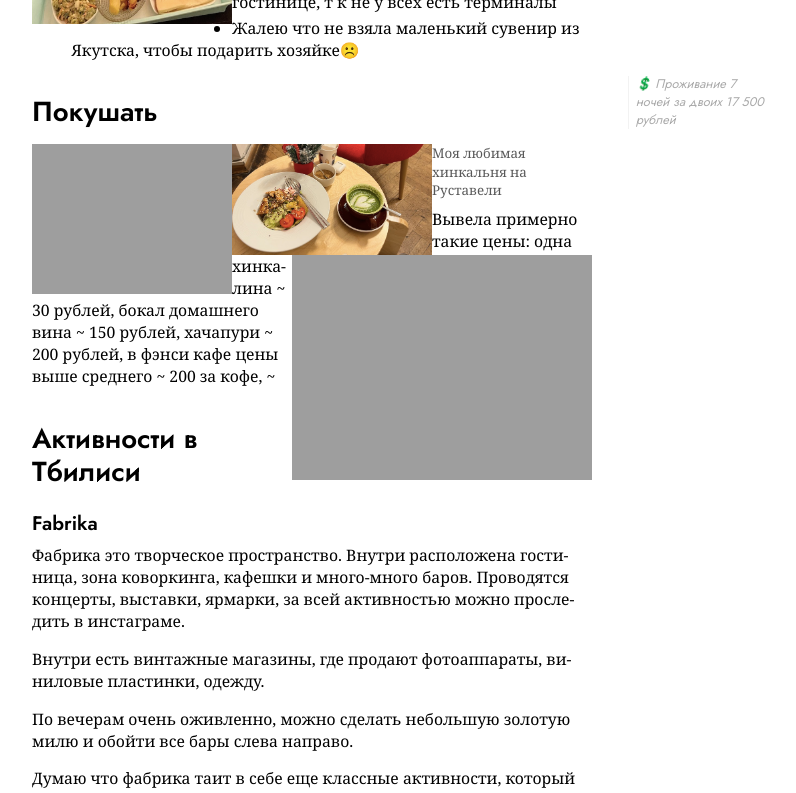
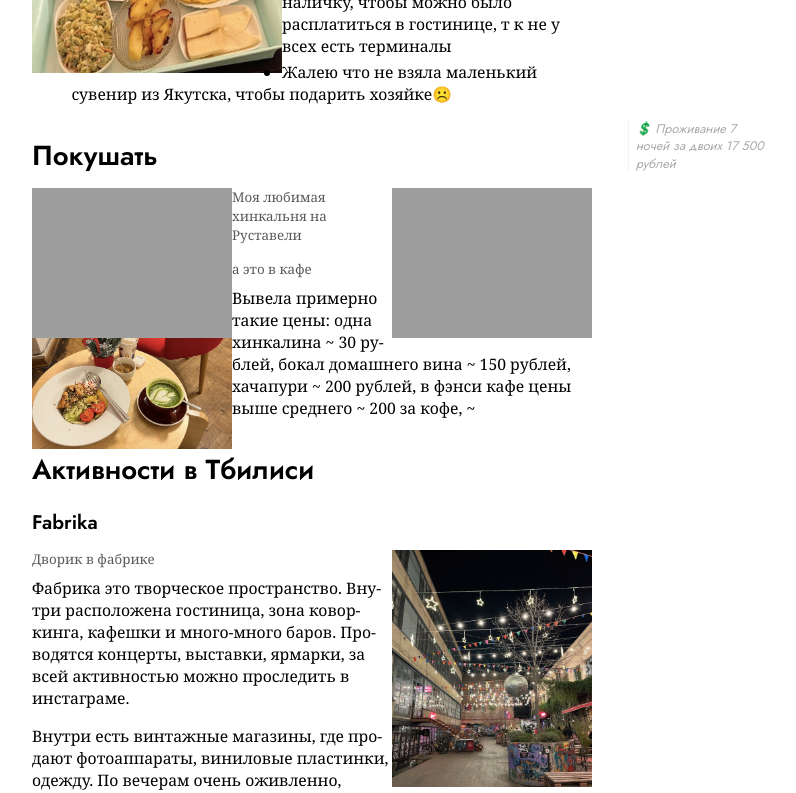
Before and after one commit to keresm/keresaina.github.io, a Jekyll site: the page built from _posts/2022-02-20-Georgia.md, in a window 1280 px wide and 1400 px high, scrolled down 1596 px. Shown: the top 793 px of the window, without its empty margins (328-1124 px from the left). Built offline with Jekyll 4.4.1, drawn with Linux system fonts in a browser that asks for light colours; some of the changed text lies outside the part shown.

Commit message:
Update 2022-02-20-Georgia.md

```diff
--- a/_posts/2022-02-20-Georgia.md
+++ b/_posts/2022-02-20-Georgia.md
@@ -38,9 +38,8 @@
 Единственный минус - в комнате было прохладно по вечерам, но неудивительно, ведь на улице была одна из самых холодных температур за последние 10 лет.
 
 <figure>
-  <img src="{{ site.url }}/assets/images/Georgia/Снимок_экрана_2022-01-01_в_19.37.38.png" align="left" width="200"/>
+  <img src="{{ site.url }}/assets/images/Georgia/Снимок_экрана_2022-01-01_в_19.37.38.png" align="left" width="250"/>
 </figure>
-
 *На заметку:*
 - Центральной частью города считается Руставели, но нужно учитывать что многие дома расположены у склона и придется много     подниматься пешком
 - На всякий случай лучше иметь наличку, чтобы можно было расплатиться в гостинице, т к не у всех есть терминалы
@@ -52,8 +51,11 @@
 
 <figure>
   <img src="{{ site.url }}/assets/images/Georgia/Снимок_экрана_2022-01-29_в_16.07.35.png" align="left" width="200"/>
-  <img src="{{ site.url }}/assets/images/Georgia/Снимок_экрана_2022-02-20_в_14.16.19.png" align="left" width="200"/>
-  <img src="{{ site.url }}/assets/images/Georgia/Снимок_экрана_2022-01-29_в_16.02.09.png" align="right" width="300"/>                                                                                                      <figcaption> Моя любимая хинкальня на Руставели </figcaption>
+  <img src="{{ site.url }}/assets/images/Georgia/Снимок_экрана_2022-01-29_в_16.02.09.png" align="right" width="200"/>                                                                                                      <figcaption> Моя любимая хинкальня на Руставели </figcaption>
+</figure>
+
+<figure>
+<img src="{{ site.url }}/assets/images/Georgia/Снимок_экрана_2022-02-20_в_14.16.19.png" align="left" width="200"/>                                                                                                     <figcaption> а это в кафе </figcaption>
 </figure>
 
 Вывела примерно такие цены: одна хинкалина ~ 30 рублей, бокал домашнего вина ~ 150 рублей, хачапури ~ 200 рублей, в фэнси кафе цены выше среднего ~ 200 за кофе, ~
@@ -62,37 +64,31 @@
 
 ### Fabrika
 
+<figure>
+<img src="{{ site.url }}/assets/images/Georgia/Снимок_экрана_2022-01-01_в_20.09.22.png" align="right" width="200"/>                                                                                                     <figcaption> Дворик в фабрике </figcaption>
+</figure>
+
 Фабрика это творческое пространство. Внутри расположена гостиница, зона коворкинга, кафешки и много-много баров. Проводятся концерты, выставки, ярмарки, за всей активностью можно проследить в инстаграме.
 
-Внутри есть винтажные магазины, где продают фотоаппараты, виниловые пластинки, одежду.
-
-По вечерам очень оживленно, можно сделать небольшую золотую милю и обойти все бары слева направо.
-
-Думаю что фабрика таит в себе еще классные активности, который каждый найдет для себя.
-
-![Дворик в Фабрике](https://s3-us-west-2.amazonaws.com/secure.notion-static.com/9c50ec49-2646-441a-9db6-71d8693ffa9e/Снимок_экрана_2022-01-01_в_20.09.22.png)
-
-Дворик в Фабрике
+Внутри есть винтажные магазины, где продают фотоаппараты, виниловые пластинки, одежду. По вечерам очень оживленно, можно сделать небольшую золотую милю и обойти все бары слева направо. Думаю что фабрика таит в себе еще классные активности, который каждый найдет для себя.
 
 ### Фуникулер
 
-Фуникулер ведет в гору Мтацминда, на самую высокую точку в Тбилиси.
+<figure>
+<img src="{{ site.url }}/assets/images/Georgia/Снимок_экрана_2022-01-01_в_20.12.29.png" align="right" width="200"/>                                                                                                     <figcaption> Дворик в фабрике </figcaption>
+</figure>
 
-Обязательно стоит подняться, чтобы полюбоваться видом на ночной город.
-
-Наверху есть большой парк с аттракционами, ресторанами, колесом обозрения.
-
-Подниматься примерно минут 10, стоит в одну сторону ~200 рублей.
-
-![Снимок экрана 2022-01-01 в 20.12.29.png](keresm.github.io/assets/images/Georgia/Снимок_экрана_2022-01-01_в_20.12.29.png)
+Фуникулер ведет в гору Мтацминда, на самую высокую точку в Тбилиси. Обязательно стоит подняться, чтобы полюбоваться видом на ночной город. Наверху есть большой парк с аттракционами, ресторанами, колесом обозрения. Подниматься примерно минут 10, стоит в одну сторону ~200 рублей.
 
 ### Парк или Мать-Грузия
+
+<figure>
+<img src="{{ site.url }}/assets/images/Georgia/Снимок_экрана_2022-02-20_в_14.43.55.png" align="right" width="200"/>                                                                                                     <figcaption> Дворик в фабрике </figcaption>
+</figure>
 
 Наверх можно подняться по канатной дороге, обратно можно спуститься пешком через старый город.
 
 Наверху из развлечений есть магазинчики, канатная дорога как экстрим. Если подняться к статуи сзади есть небольшой парк, где можно прогуляться (вход платный).
-
-![Снимок экрана 2022-02-20 в 14.43.55.png](keresm.github.io/assets/images/Georgia/Снимок_экрана_2022-02-20_в_14.43.55.png)
 
 ## Мцхети
 
@@ -100,13 +96,10 @@
 
 Одна из главных достопримечательностей - Монастырь Джвари, где открывается замечательный вид на Мцхета. Именно в этом месте воздвигла крест святая Нино.
 
-![Вид на Мцхети](keresm.github.io/assets/images/Georgia/Снимок_экрана_2022-01-01_в_20.23.37.png)
-
-Вид на Мцхети
-
-![Монастырь Джвари ](keresm.github.io/assets/images/Georgia/Снимок_экрана_2022-01-01_в_20.23.50.png)
-
-Монастырь Джвари
+<figure>
+  <img src="{{ site.url }}/assets/images/Georgia/Снимок_экрана_2022-01-01_в_20.23.37.png" width="200"/>
+  <img src="{{ site.url }}/assets/images/Georgia/Снимок_экрана_2022-01-01_в_20.23.50.png" width="200"/>                                                                                                      <figcaption> Моя любимая хинкальня на Руставели </figcaption>
+</figure>
 
 *На заметку:*
 
```
